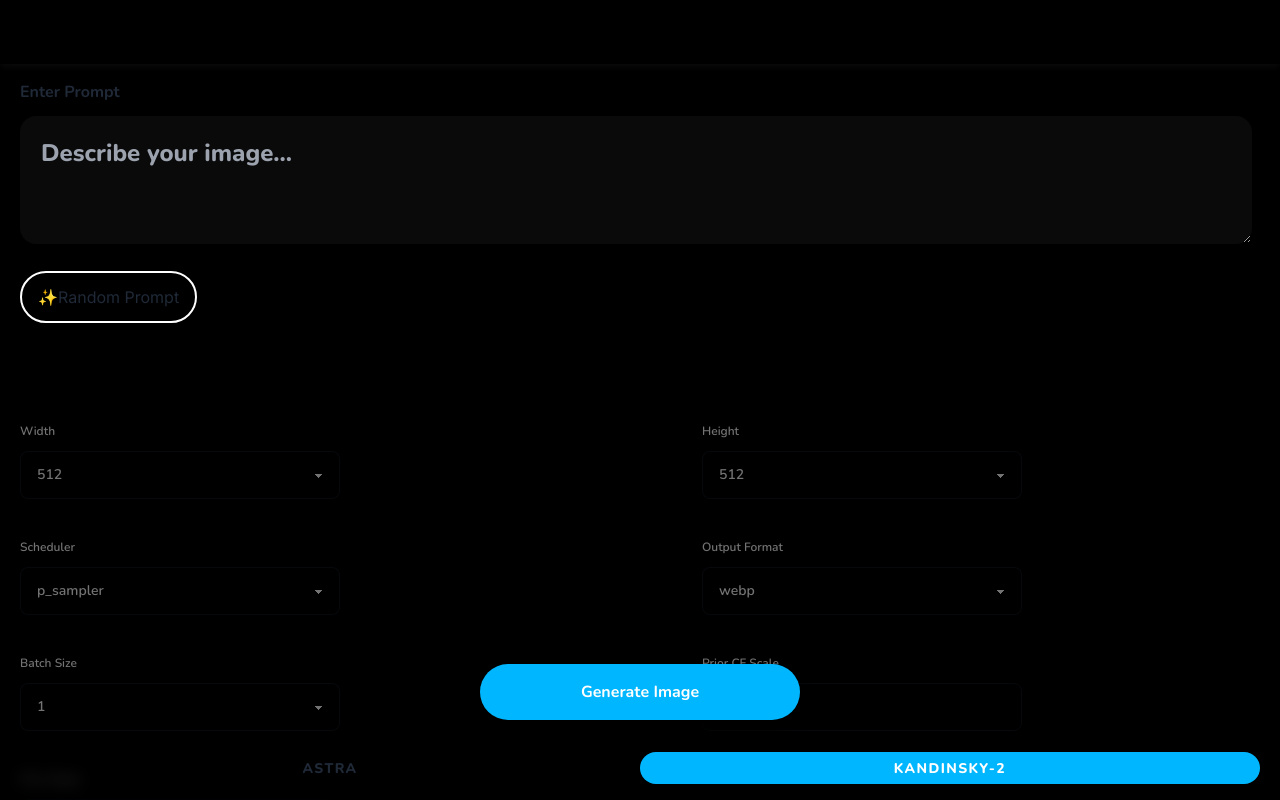
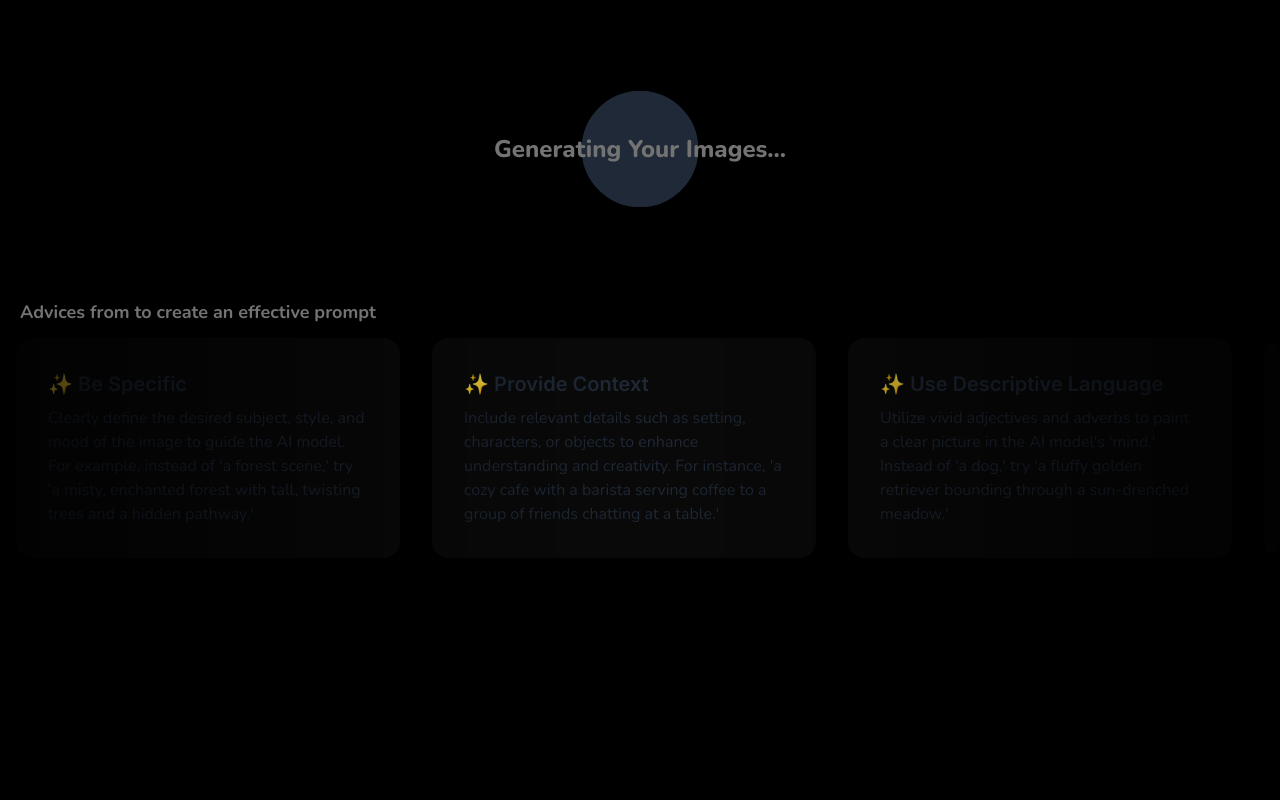
Before and after one commit to airplaneboy/replicate-MLM, a Next.js app: page /generate/aiforever-kandinsky2 in a window 1280 px wide. Shown: the top 800 px of the page. Built offline with nearby package versions, Linux system fonts and the light colour scheme.

Commit message:
Fixed issue with loading page

```diff
--- a/src/components/Carousel.tsx
+++ b/src/components/Carousel.tsx
@@ -9,9 +9,9 @@ const Carousel = ({
   content: any[];
   className?: string | undefined;
 }) => {
-  const carouselItem: string | undefined = 'carousel-item h-fit px-4';
+  const carouselItem: string | undefined = 'carousel-item h-auto px-4';
   return (
-    <div className={className + ' flex-[2]'}>
+    <div className={className + ' flex-[2] pb-16'}>
       {heading && heading}
       <div className='relative'>
         <div className=' inset-0 bg-gradient-to-r from-black/75 via-transparent to-black/75 z-10 absolute pointer-events-none' />
--- a/src/components/PromptPage.tsx
+++ b/src/components/PromptPage.tsx
@@ -15,7 +15,7 @@ const PromptPage = ({ children }: { children: React.ReactNode }) => {
   const [prediction, setPrediction] = useState<Prediction | null>(null);
   const [error, setError] = useState<{ title: string; detail: string; status: number } | undefined | null>(null);
   const [showError, setShowError] = useState(false);
-  const [loading, setLoading] = useState(false);
+  const [loading, setLoading] = useState(true);
 
   const pathname = usePathname();
 
```
